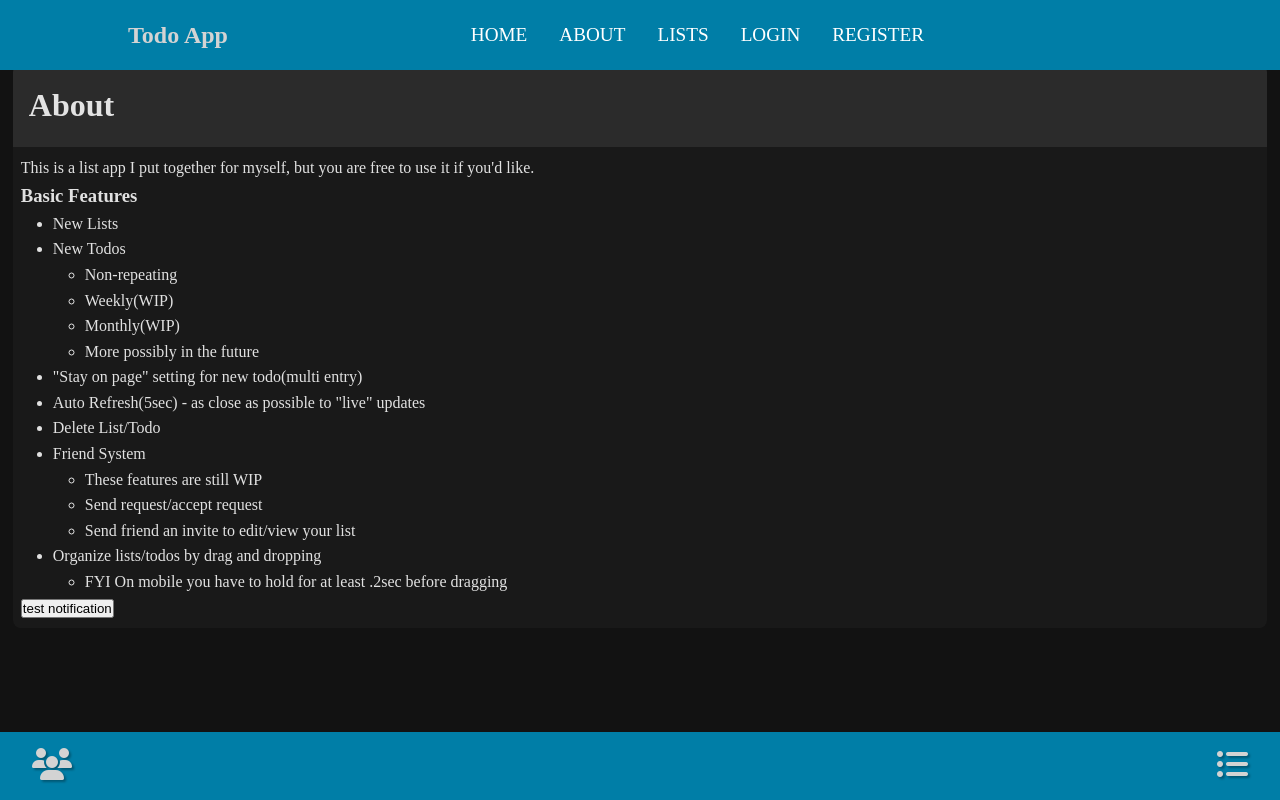
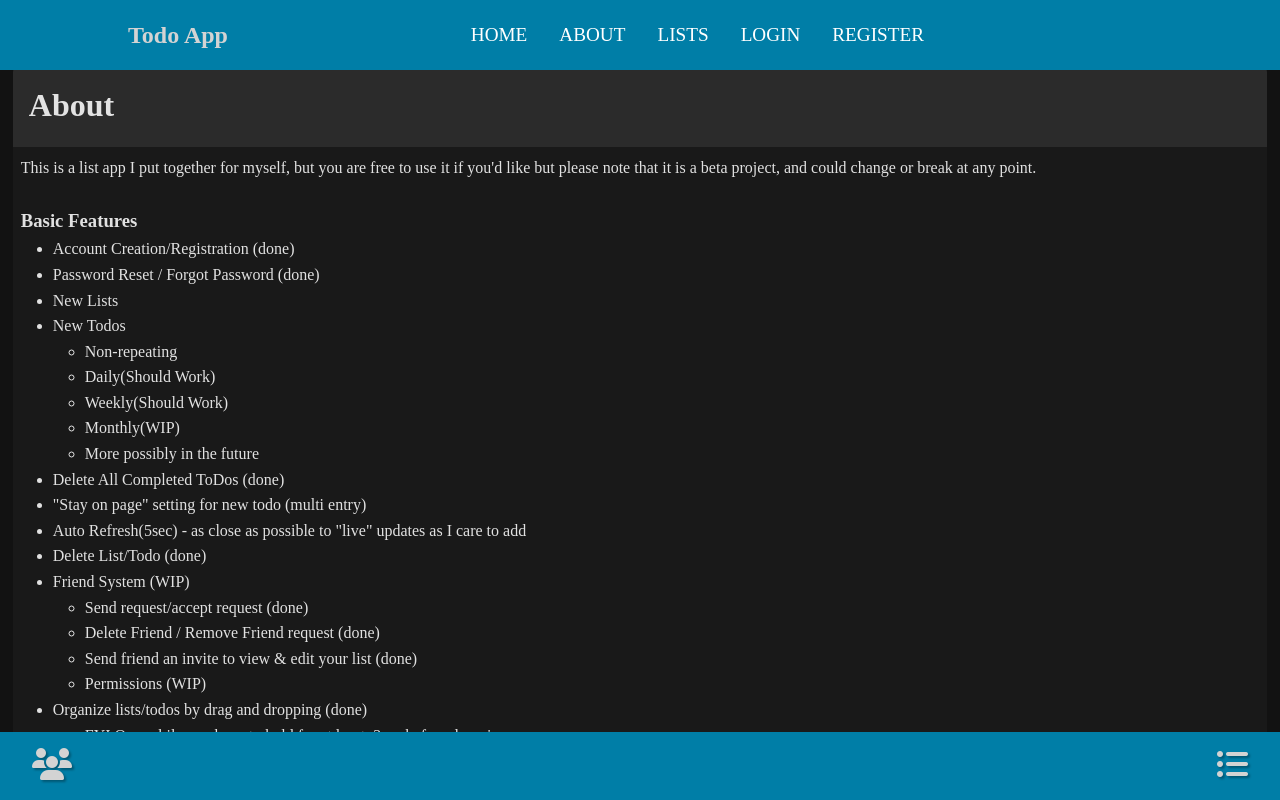
Before and after one commit to DLCIncluded/todoUI, a Vue app: page /#/about in a window 1280 px wide. Built offline with nearby package versions, Linux system fonts and the light colour scheme; what @kuroski/v-eager would draw is missing.

Commit message:
Basic Updates
Putting basic info in Home and About pages

```diff
--- a/src/views/About.vue
+++ b/src/views/About.vue
@@ -6,28 +6,33 @@
 			</div>
 			<div class="card-body">
 				<div class="">
-					<p>This is a list app I put together for myself, but you are free to use it if you'd like.</p>
-
+					<p>This is a list app I put together for myself, but you are free to use it if you'd like but please note that it is a beta project, and could change or break at any point.</p>
+					<br/>
 					<h3>Basic Features</h3>
 					<ul style="margin-left:2em">
+						<li>Account Creation/Registration (done)</li>
+						<li>Password Reset / Forgot Password (done)</li>
 						<li>New Lists</li>
 						<li>New Todos</li>
 							<ul style="margin-left:2em">
 								<li>Non-repeating</li>
-								<li>Weekly(WIP)</li>
+								<li>Daily(Should Work)</li>
+								<li>Weekly(Should Work)</li>
 								<li>Monthly(WIP)</li>
 								<li>More possibly in the future</li>
 							</ul>
-						<li>"Stay on page" setting for new todo(multi entry)</li>
-						<li>Auto Refresh(5sec) - as close as possible to "live" updates</li>
-						<li>Delete List/Todo</li>
-						<li>Friend System</li>
+						<li>Delete All Completed ToDos (done)</li>
+						<li>"Stay on page" setting for new todo (multi entry)</li>
+						<li>Auto Refresh(5sec) - as close as possible to "live" updates as I care to add</li>
+						<li>Delete List/Todo (done)</li>
+						<li>Friend System (WIP)</li>
 							<ul style="margin-left:2em">
-								<li>These features are still WIP</li>
-								<li>Send request/accept request</li>
-								<li>Send friend an invite to edit/view your list</li>
+								<li>Send request/accept request (done)</li>
+								<li>Delete Friend / Remove Friend request (done)</li>
+								<li>Send friend an invite to view & edit your list (done)</li>
+								<li>Permissions (WIP)</li>
 							</ul>
-						<li>Organize lists/todos by drag and dropping</li>
+						<li>Organize lists/todos by drag and dropping (done)</li>
 							<ul style="margin-left:2em">
 								<li>FYI On mobile you have to hold for at least .2sec before dragging</li>
 							</ul>
--- a/src/views/Home.vue
+++ b/src/views/Home.vue
@@ -5,12 +5,24 @@
 				<h1>Home</h1>
 			</div>
 			<div class="card-body">
-				<div class="list-item cursor-pointer" @click="goTo('/lists')">
+				<h2>Welcome</h2>
+				<p>
+					This is a ToDo App I created for myself. But please feel free to use it if you would like. You can find more information <router-link to="/about">here</router-link>
+				</p>
+				<br/>
+				<p>
+					Please Note: I am actively developing this app, so please know there will be changes / updates / downtime as I go. Please do not rely on this as your sole source of anything for important tasks at this time. This is an ever changing app and is still in Beta
+				</p>
+				<br/>
+				<p>
+					Please click the icon in the bottom right to go to your lists, or the bottom left to go to your friends page. There is also the menu in the top left.
+				</p>
+				<!-- <div class="list-item cursor-pointer" @click="goTo('/lists')">
 					Click here to go to the lists<br>
 				</div>
 				<div class="list-item cursor-pointer" @click="goTo('/about')">
 					Click here for more info
-				</div>
+				</div> -->
 			</div>
 		</div>
 	</div>
```
